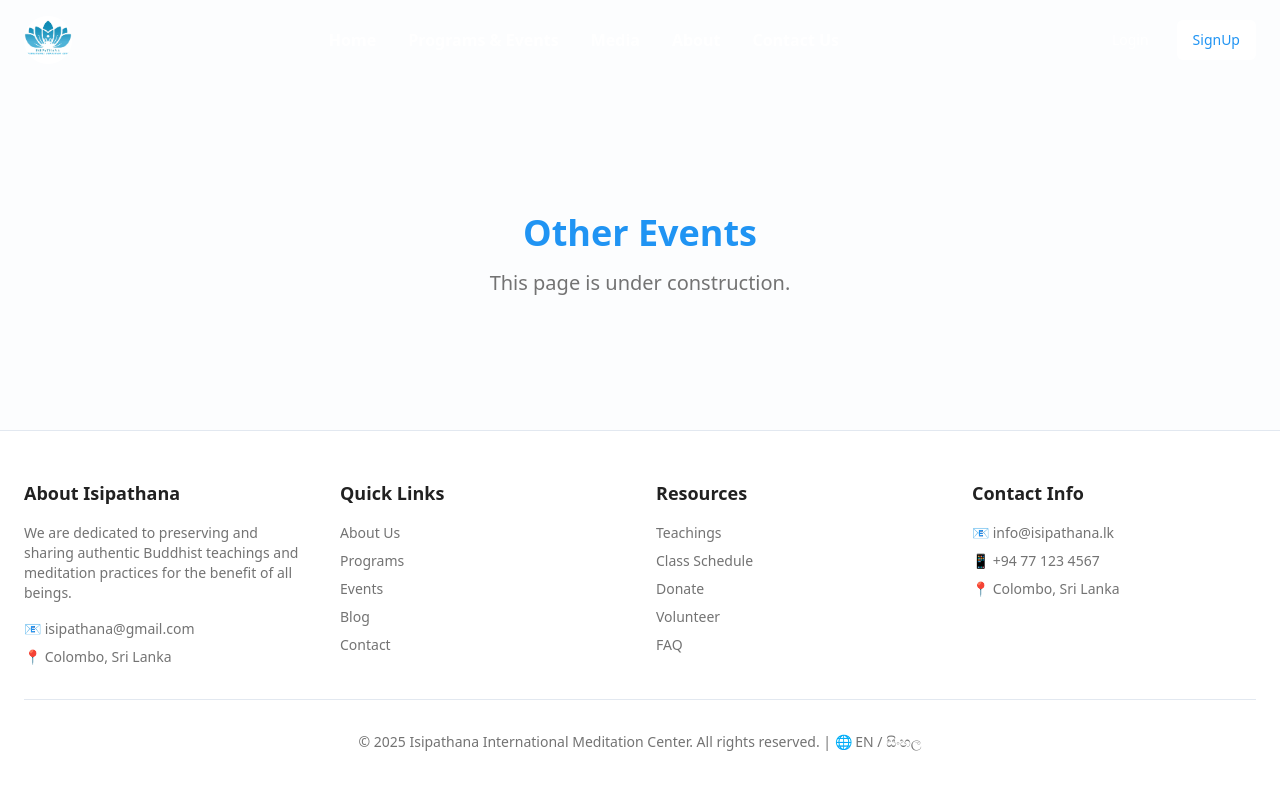
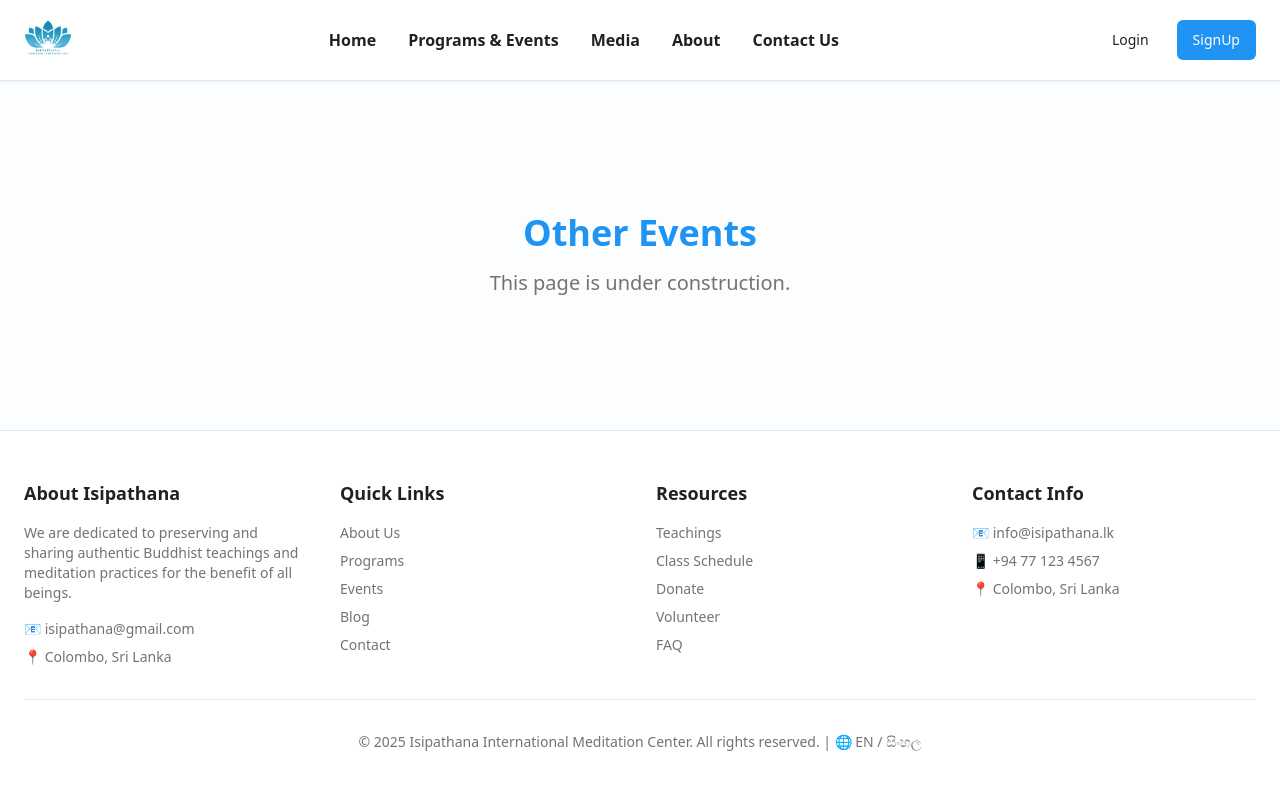
Before and after one commit to sathirauop/MeditationCenterUI, a Next.js app: page /programs/events in a window 1280 px wide. Shown: the top 790 px of the page. Built offline with nearby package versions, Linux system fonts and the light colour scheme; no server answers.

Commit message:
Add a dedicated events page and refine header styling and navigation for better user experience.

```diff
--- /dev/null
+++ b/app/events/page.js
@@ -0,0 +1,63 @@
+'use client';
+
+import Header from '@/components/layout/Header';
+import Footer from '@/components/layout/Footer';
+import EventCard from '@/components/events/EventCard';
+import { useEvents } from '@/lib/hooks/use-events';
+import { Loader2, AlertCircle } from 'lucide-react';
+
+export default function EventsPage() {
+    // Fetch events
+    // Using a higher limit to show more events on the dedicated page
+    const { data: eventsData, isLoading, error } = useEvents({ limit: 12, offset: 0 });
+    const events = Array.isArray(eventsData) ? eventsData : [];
+
+    return (
+        <div className="min-h-screen flex flex-col bg-background">
+            <Header />
+
+            <main className="flex-grow pt-32 pb-16">
+                <div className="container mx-auto px-6">
+                    {/* Page Header */}
+                    <div className="max-w-3xl mx-auto text-center mb-16">
+                        <h1 className="text-4xl md:text-5xl font-bold mb-6 text-foreground">
+                            Upcoming Events
+                        </h1>
+                        <p className="text-lg md:text-xl text-muted-foreground leading-relaxed">
+                            Discover our upcoming meditation sessions, spiritual workshops, and community gatherings.
+                            Each event is designed to support your journey towards mindfulness, inner peace, and spiritual growth.
+                            Join our community and participate in these transformative experiences.
+                        </p>
+                    </div>
+
+                    {/* Events Grid */}
+                    {isLoading ? (
+                        <div className="flex items-center justify-center py-20">
+                            <Loader2 className="w-8 h-8 animate-spin text-primary" />
+                            <span className="ml-3 text-muted-foreground">Loading events...</span>
+                        </div>
+                    ) : error ? (
+                        <div className="flex flex-col items-center justify-center py-20">
+                            <AlertCircle className="w-12 h-12 text-destructive mb-4" />
+                            <p className="text-destructive font-medium mb-2">Failed to Load Events</p>
+                            <p className="text-sm text-muted-foreground">{error?.message || 'An error occurred'}</p>
+                        </div>
+                    ) : events.length === 0 ? (
+                        <div className="flex flex-col items-center justify-center py-20 bg-muted/30 rounded-2xl">
+                            <p className="text-muted-foreground text-lg">No upcoming events scheduled at the moment.</p>
+                            <p className="text-sm text-muted-foreground mt-2">Please check back later for updates.</p>
+                        </div>
+                    ) : (
+                        <div className="grid md:grid-cols-2 lg:grid-cols-3 xl:grid-cols-4 gap-8">
+                            {events.map((event) => (
+                                <EventCard key={event.event_id} event={event} />
+                            ))}
+                        </div>
+                    )}
+                </div>
+            </main>
+
+            <Footer />
+        </div>
+    );
+}
--- a/components/layout/Header.jsx
+++ b/components/layout/Header.jsx
@@ -3,7 +3,7 @@
 import { useState, useEffect } from 'react';
 import Image from 'next/image';
 import Link from 'next/link';
-import { useRouter } from 'next/navigation';
+import { useRouter, usePathname } from 'next/navigation';
 import { Button } from '@/components/ui/button';
 import { Avatar, AvatarFallback, AvatarImage } from '@/components/ui/avatar';
 import {
@@ -20,7 +20,14 @@
 export default function Header() {
   const { user, isAuthenticated, logout } = useAuth();
   const router = useRouter();
+  const pathname = usePathname();
   const [isScrolled, setIsScrolled] = useState(false);
+
+  // Check if we are on the home page
+  const isHome = pathname === '/';
+
+  // Determine if header should be opaque (scrolled OR not on home page)
+  const isOpaque = isScrolled || !isHome;
 
   // Track scroll position
   useEffect(() => {
@@ -66,7 +73,7 @@
 
   return (
     <header
-      className={`fixed top-0 left-0 right-0 z-50 transition-all duration-300 ${isScrolled
+      className={`fixed top-0 left-0 right-0 z-50 transition-all duration-300 ${isOpaque
         ? 'bg-white/95 backdrop-blur-sm border-b shadow-sm'
         : 'bg-transparent'
         }`}
@@ -86,27 +93,27 @@
           </Link>
 
           {/* Navigation */}
-          <ul className={`hidden lg:flex items-center gap-8 text-base font-bold transition-colors ${isScrolled ? 'text-foreground' : 'text-white'
+          <ul className={`hidden lg:flex items-center gap-8 text-base font-bold transition-colors ${isOpaque ? 'text-foreground' : 'text-white'
             }`}>
             <li>
-              <Link href="/" className={`transition-colors ${isScrolled ? 'hover:text-primary' : 'hover:text-white/80'
+              <Link href="/" className={`transition-colors ${isOpaque ? 'hover:text-primary' : 'hover:text-white/80'
                 }`}>
                 Home
               </Link>
             </li>
             <li className="relative group">
-              <Link href="/programs" className={`cursor-pointer transition-colors ${isScrolled ? 'hover:text-primary' : 'hover:text-white/80'
+              <Link href="/programs" className={`cursor-pointer transition-colors ${isOpaque ? 'hover:text-primary' : 'hover:text-white/80'
                 }`}>
                 Programs & Events
               </Link>
               {/* Dropdown */}
               <div className="absolute top-full left-0 mt-2 bg-white shadow-lg border rounded-lg py-2 min-w-[200px] opacity-0 invisible group-hover:opacity-100 group-hover:visible transition-all">
                 <Link href="/programs/meditation" className="block px-4 py-2 hover:bg-muted text-sm text-foreground">Meditation Programs</Link>
-                <Link href="/programs/events" className="block px-4 py-2 hover:bg-muted text-sm text-foreground">Other Events</Link>
+                <Link href="/events" className="block px-4 py-2 hover:bg-muted text-sm text-foreground">Other Events</Link>
               </div>
             </li>
             <li className="relative group">
-              <Link href="/media" className={`cursor-pointer transition-colors ${isScrolled ? 'hover:text-primary' : 'hover:text-white/80'
+              <Link href="/media" className={`cursor-pointer transition-colors ${isOpaque ? 'hover:text-primary' : 'hover:text-white/80'
                 }`}>
                 Media
               </Link>
@@ -118,7 +125,7 @@
               </div>
             </li>
             <li className="relative group">
-              <Link href="/about" className={`cursor-pointer transition-colors ${isScrolled ? 'hover:text-primary' : 'hover:text-white/80'
+              <Link href="/about" className={`cursor-pointer transition-colors ${isOpaque ? 'hover:text-primary' : 'hover:text-white/80'
                 }`}>
                 About
               </Link>
@@ -130,7 +137,7 @@
               </div>
             </li>
             <li className="relative group">
-              <Link href="/contact" className={`cursor-pointer transition-colors ${isScrolled ? 'hover:text-primary' : 'hover:text-white/80'
+              <Link href="/contact" className={`cursor-pointer transition-colors ${isOpaque ? 'hover:text-primary' : 'hover:text-white/80'
                 }`}>
                 Contact Us
               </Link>
@@ -148,7 +155,7 @@
               <DropdownMenu>
                 <DropdownMenuTrigger asChild>
                   <button
-                    className={`flex items-center gap-3 hover:opacity-80 transition-all cursor-pointer outline-none ${isScrolled ? 'text-foreground' : 'text-white'
+                    className={`flex items-center gap-3 hover:opacity-80 transition-all cursor-pointer outline-none ${isOpaque ? 'text-foreground' : 'text-white'
                       }`}
                   >
                     <Avatar className="h-10 w-10">
@@ -204,13 +211,13 @@
                 <Link href="/login">
                   <Button
                     variant="ghost"
-                    className={isScrolled ? '' : 'text-white hover:text-white/80 hover:bg-white/10'}
+                    className={isOpaque ? '' : 'text-white hover:text-white/80 hover:bg-white/10'}
                   >
                     Login
                   </Button>
                 </Link>
                 <Link href="/register">
-                  <Button className={isScrolled ? '' : 'bg-white text-primary hover:bg-white/90'}>
+                  <Button className={isOpaque ? '' : 'bg-white text-primary hover:bg-white/90'}>
                     SignUp
                   </Button>
                 </Link>
```
